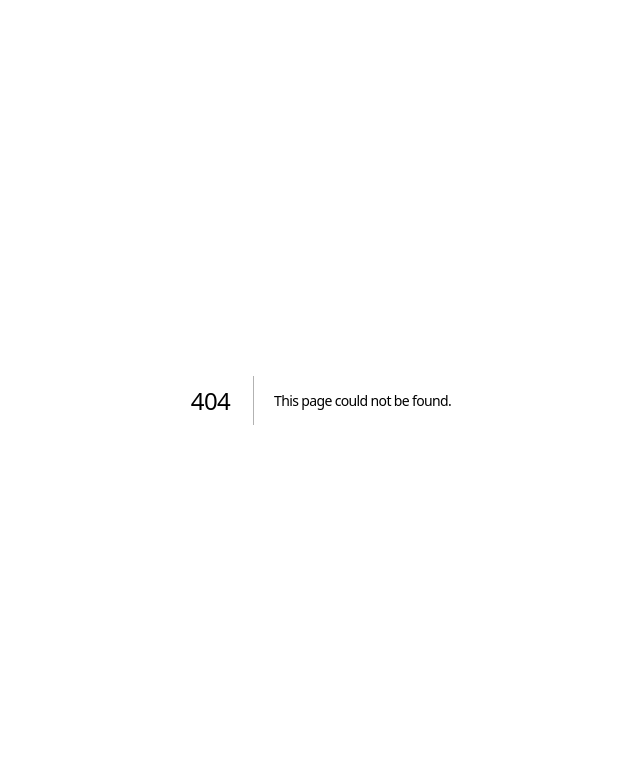
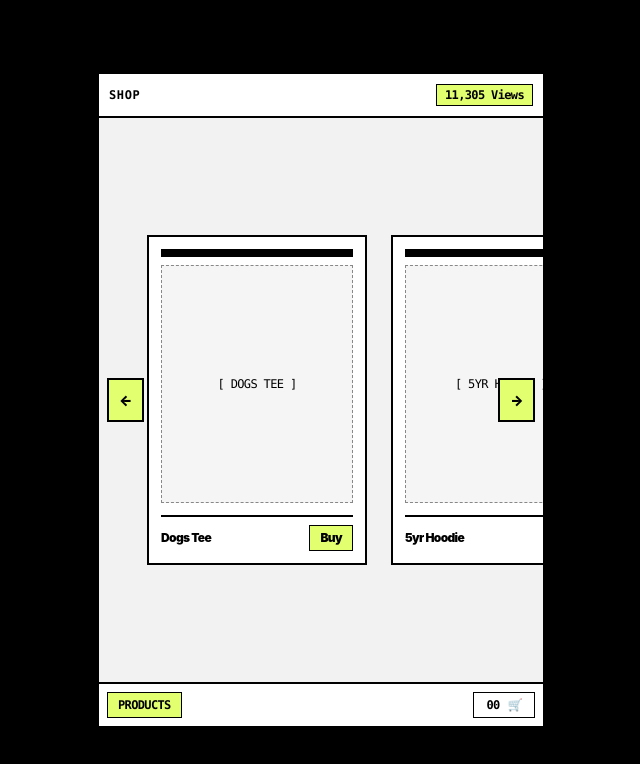
Before and after one commit to NorthMadeIt/NorthDreamStudio, a Next.js app: page /shop in a window 1280 px wide. Before the commit this address had no page. Shown: the top 764 px of the page, without its empty margins (319-959 px from the left). Built offline with nearby package versions, Linux system fonts and the light colour scheme.

Commit message:
Add /shop page that renders ShopSection

```diff
--- /dev/null
+++ b/src/app/shop/page.jsx
@@ -0,0 +1,11 @@
+import ShopSection from "@/components/ui/ShopSection";
+
+export default function ShopPage() {
+  return (
+    <main className="min-h-screen bg-[#000000] p-2 flex items-center justify-center">
+      <div className="w-full max-w-md">
+        <ShopSection />
+      </div>
+    </main>
+  );
+}
```
